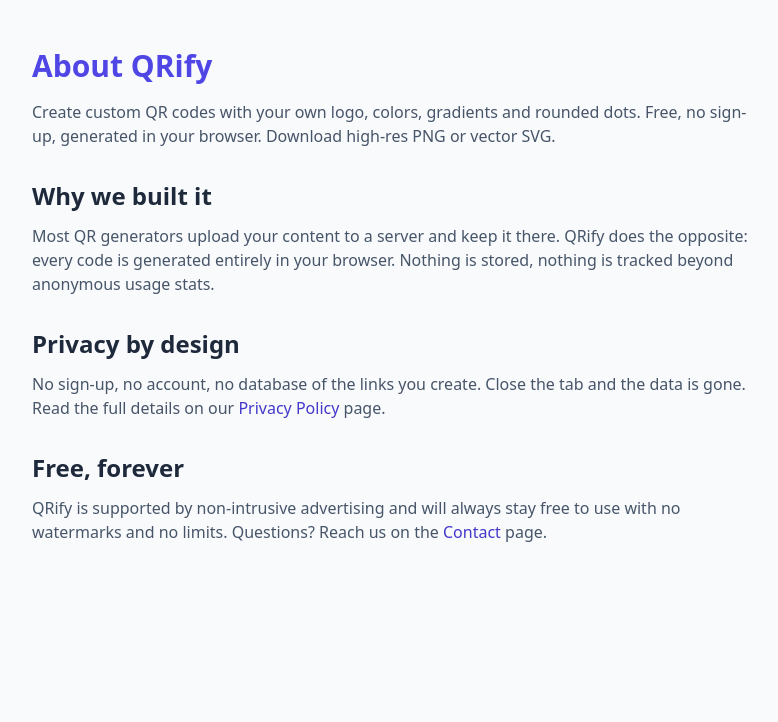
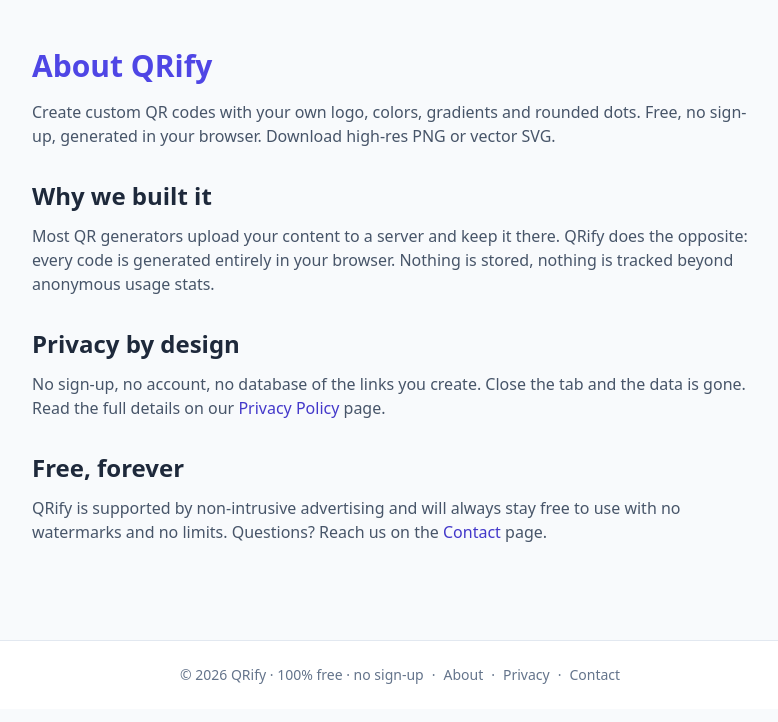
Before and after one commit to usaimaker/qrify, a Next.js app: page /about in a window 1280 px wide. Shown: the top 722 px of the page, without its empty margins (240-1018 px from the left). Built offline with nearby package versions, Linux system fonts and the light colour scheme.

Commit message:
Add global footer with about/privacy/contact links

```diff
--- a/app/layout.tsx
+++ b/app/layout.tsx
@@ -1,4 +1,5 @@
 import type { Metadata, Viewport } from "next";
+import Link from "next/link";
 import {
   ADSENSE_PUBLISHER_ID,
   GSC_VERIFICATION,
@@ -72,7 +73,25 @@ export default function RootLayout({ children }: { children: React.ReactNode })
           crossOrigin="anonymous"
         />
       </head>
-      <body className="min-h-screen bg-slate-50 text-slate-900 antialiased">{children}
+      <body className="min-h-screen bg-slate-50 text-slate-900 antialiased">
+        {children}
+        <footer className="mt-12 border-t border-slate-200 bg-white">
+          <div className="mx-auto max-w-5xl px-4 py-6 text-center text-sm text-slate-500">
+            &copy; {new Date().getFullYear()} {SITE_NAME} &middot; 100% free &middot; no sign-up
+            <span className="mx-2">&middot;</span>
+            <Link href="/about" className="hover:text-brand-700">
+              About
+            </Link>
+            <span className="mx-2">&middot;</span>
+            <Link href="/privacy" className="hover:text-brand-700">
+              Privacy
+            </Link>
+            <span className="mx-2">&middot;</span>
+            <Link href="/contact" className="hover:text-brand-700">
+              Contact
+            </Link>
+          </div>
+        </footer>
         <Analytics />
         <Script id="qrify-track" strategy="afterInteractive">
           {`(function(){try{var i=new Image();i.src='/api/track?p='+encodeURIComponent(location.pathname)+'&r='+encodeURIComponent(document.referrer||'');}catch(e){}})();`}
```
